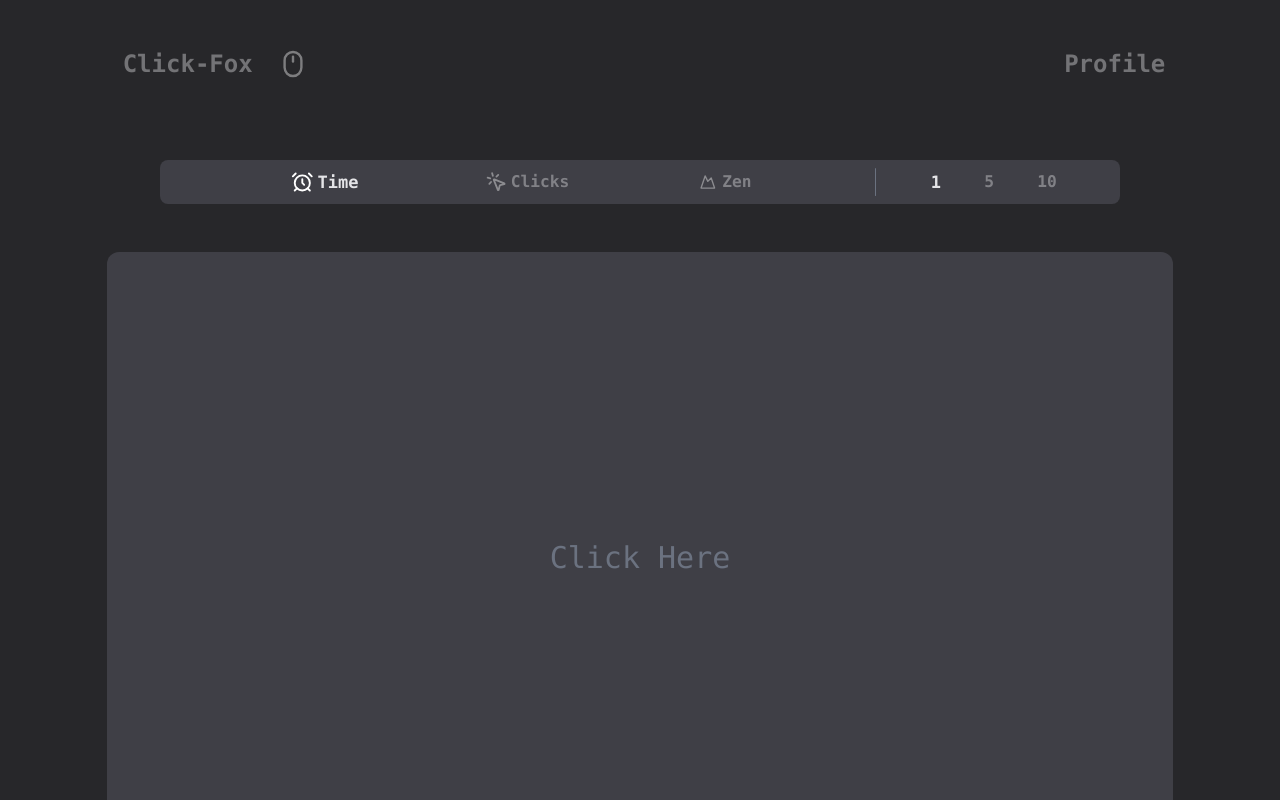
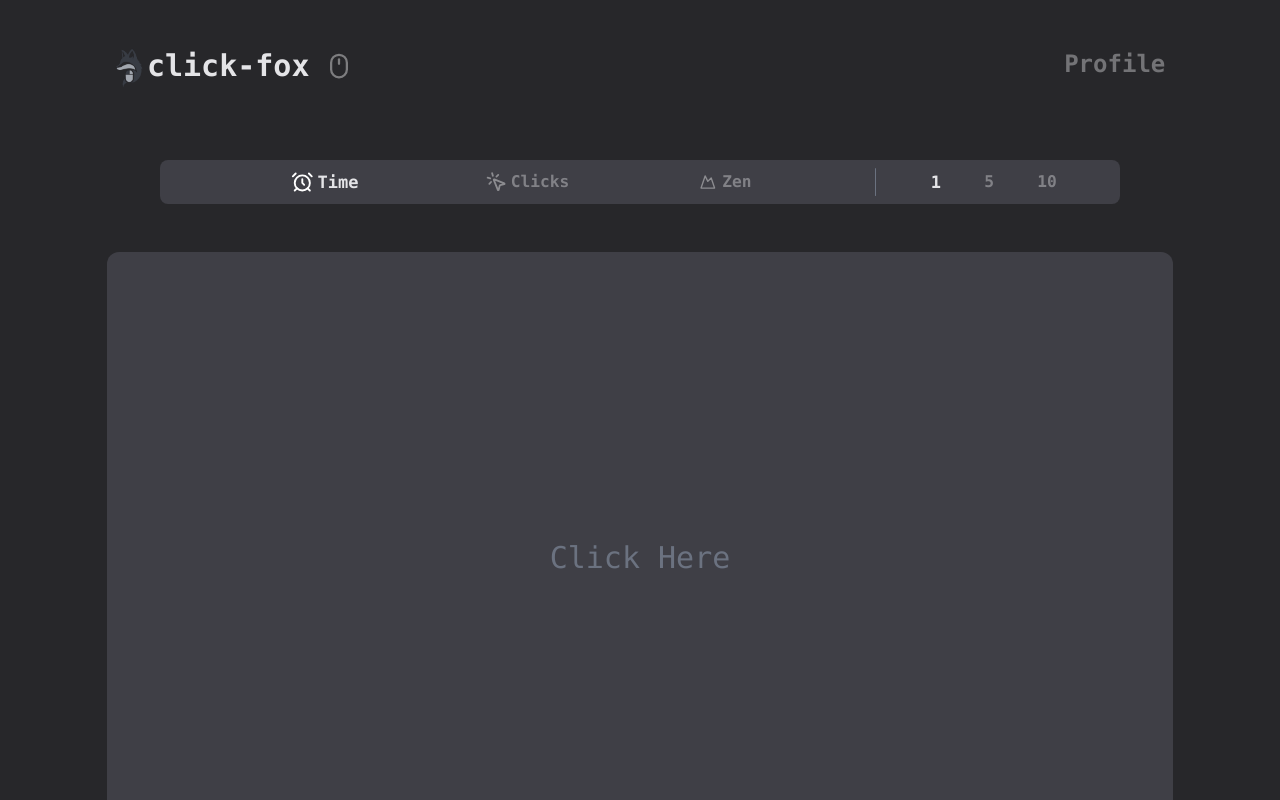
Before and after one commit to Cole-deBoer/Click-Fox, a React (Vite) app in the folder frontend/: page / in a window 1280 px wide. Built offline with nearby package versions, Linux system fonts and the light colour scheme; no server answers.

Commit message:
ADDED: logo  UPDATED: nav bar to use new logo + tab bar displays logo aswell.

```diff
--- a/frontend/index.html
+++ b/frontend/index.html
@@ -2,7 +2,7 @@
 <html lang="en">
   <head>
     <meta charset="UTF-8" />
-    <link rel="icon" type="image/svg+xml" href="/vite.svg" />
+    <link rel="icon" type="image/svg+xml" href="../frontend/src/Assets/click-fox-logo.png" />
     <meta name="viewport" content="width=device-width, initial-scale=1.0" />
     <title>Click-Fox | A minamalist clicking test</title>
     <meta name="description" content="Test your mouse clicking speed with Click-Fox." />
--- a/frontend/src/components/Navbar.jsx
+++ b/frontend/src/components/Navbar.jsx
@@ -6,11 +6,11 @@ import { AuthContext } from '../Context/AuthContext';
 // svg images
 import crown from "../Assets/crown.svg"
 import mouse from "../Assets/mouse.svg"
+import clickFoxLogo from "../Assets/click-fox-logo.png"
 
 const Elements = [
-    {Display: <strong className='text-md md:text-2xl'>Click-Fox</strong>, Route: '/'},
-    {Display: <img className='h-1/2 md:h-2/3 scale-75 md:scale-90' src={mouse} alt="click logo" />, Route: '/'},
-    //{Display: <img className='h-1/2 md:h-2/3 scale-75 md:scale-90' src={crown} alt="leaderboard" />, Route: '/leaderboard'},
+    {Display: <img className='h-1/2 md:h-3/4 scale-100 md:scale-75' src={mouse} alt="mouse icon" />, Route: '/'},
+    // {Display: <img className='h-1/2 md:h-3/4 scale-100 md:scale-75' src={crown} alt="leaderboard" />, Route: '/leaderboard'},
 ]
 
 const Navbar = () => {
@@ -29,9 +29,17 @@ const Navbar = () => {
         <div className="w-full md:w-5/6 h-12 mx-auto mt-8 md:mt-12">
             <div className="h-full flex justify-between md:scale-100">
                 {/* Left Justified Items*/}
-                <nav className="mx-4 flex gap-4 md:gap-6">
+                <nav className="flex gap-4 md:gap-1">
+
+                    {/* Logo with text */}
+                    <div className="h-8 md:h-10 mx-2 flex space-x-1 select-none cursor-pointer" onClick={() => navigate('/')}>
+                        <img src={clickFoxLogo} alt="click-fox logo" className="bg-blend-difference"/>
+                        <strong className="text-xl md:text-3xl">click-fox</strong>
+                    </div>
+
+                    {/* other left alligned elements */}
                     {Elements.map((element, key) => (
-                        <Link key={key} to={element.Route}>
+                        <Link key={key} to={element.Route} className="gap-4">
                             <Button content={
                                 <>
                                     {element.Display}
```
Also changed, not shown: frontend/src/Assets/click-fox-logo.png (added).
